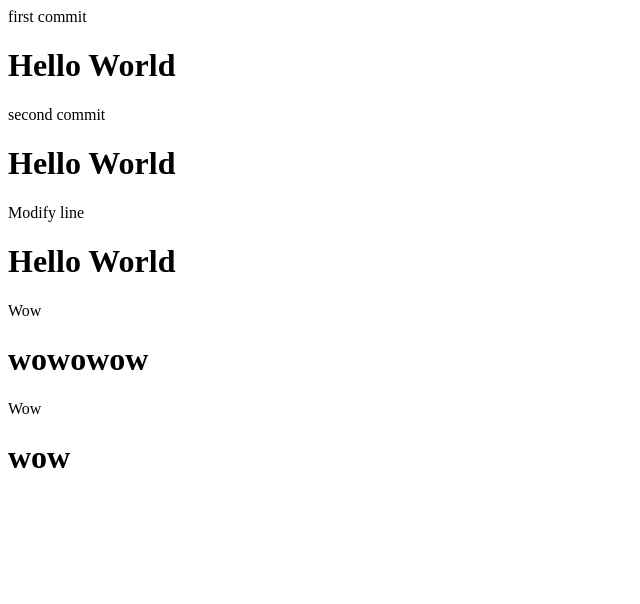
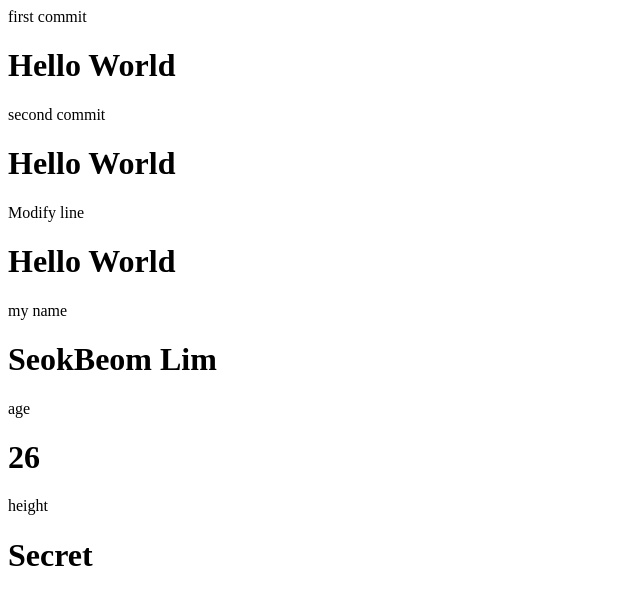
Before and after one commit to andygit1022/OSS_1, a plain HTML site: page index.html in a window 1280 px wide. Shown: the whole page, without its empty margins (0-640 px from the left). Drawn offline with Linux system fonts and the light colour scheme.

Commit message:
third commit

```diff
--- a/index.html
+++ b/index.html
@@ -14,11 +14,14 @@
         Modify line
         <h1>Hello World</h1>
 
-        Wow
-        <h1> wowowow </h1>
+        my name
+        <h1> SeokBeom Lim </h1>
 
-        Wow
-        <h1> wow </h1>
+        age
+        <h1> 26 </h1>
+
+        height
+        <h1> Secret </h1>
 
     </body>
 
```
